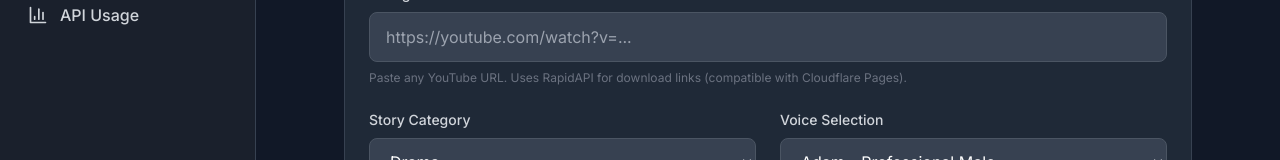
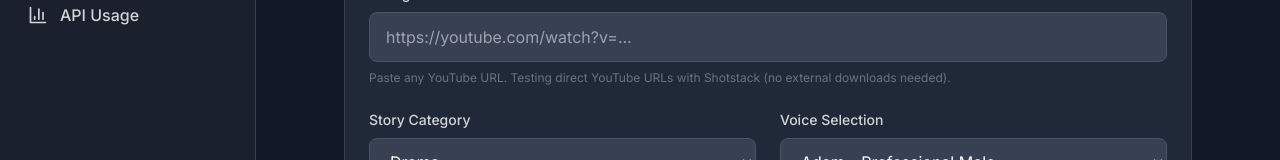
Before and after one commit to KeptKitchenAdmin/ghost-automation-dashboard-two, a Next.js app: page /reddit-automation in a window 1280 px wide. Shown: the part 266-426 px from the top of the page. Built offline with nearby package versions, Linux system fonts and the light colour scheme.

Commit message:
Update UI description: removed RapidAPI reference, now testing direct YouTube URLs with Shotstack

```diff
--- a/app/reddit-automation/page.tsx
+++ b/app/reddit-automation/page.tsx
@@ -157,7 +157,7 @@ const VideoGenerator = () => {
                 disabled={isGenerating}
               />
               <p className="mt-2 text-xs text-gray-500">
-                Paste any YouTube URL. Uses RapidAPI for download links (compatible with Cloudflare Pages).
+                Paste any YouTube URL. Testing direct YouTube URLs with Shotstack (no external downloads needed).
               </p>
             </div>
 
```
